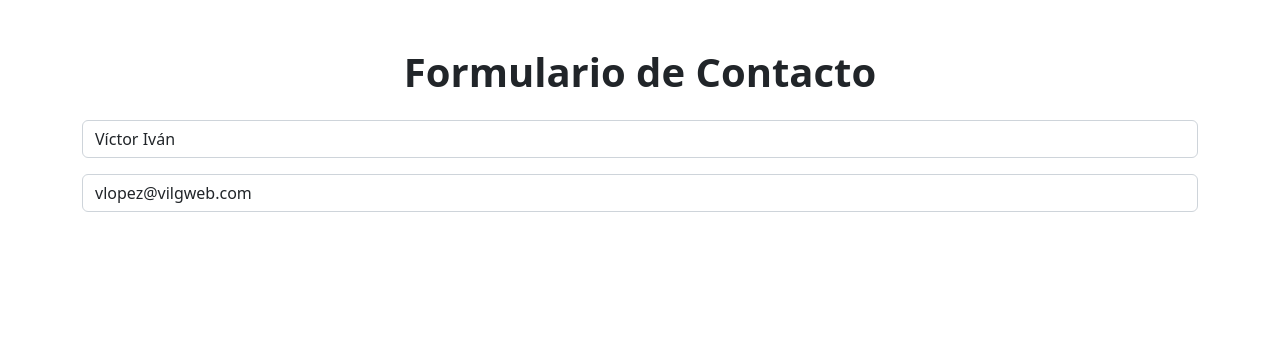
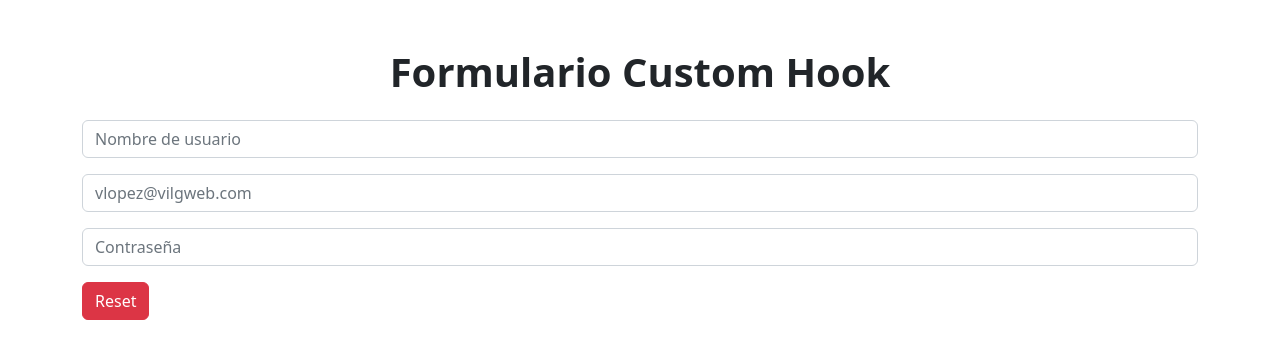
Before and after one commit to victorivanlopezlearning/hooks-app-react, a React (Vite) app: page / in a window 1280 px wide. Shown: the top 358 px of the page. Built offline with nearby package versions, Linux system fonts and the light colour scheme.

Commit message:
Finished

```diff
--- /dev/null
+++ b/src/02-useEffect/FormWithCustomHook.jsx
@@ -0,0 +1,62 @@
+import { useForm } from '../hooks/useForm';
+
+export const FormWithCustomHook = () => {
+
+  const { formState, onInputChange, onResetForm } = useForm({
+    username: '',
+    email: '',
+    password: '',
+  });
+
+  const { username, email, password } = formState;
+
+  return (
+    <div className="container mt-5">
+      <h1 className="text-center fw-bold">Formulario Custom Hook </h1>
+
+      <form className="mt-4">
+        <div className="mb-3">
+          <input
+            type="text"
+            className="form-control"
+            placeholder="Nombre de usuario"
+            id="username"
+            name="username"
+            value={username}
+            onChange={onInputChange}
+          />
+        </div>
+        <div className="mb-3">
+          <input
+            type="email"
+            className="form-control"
+            placeholder="vlopez@vilgweb.com"
+            id="email"
+            name="email"
+            value={email}
+            onChange={onInputChange}
+          />
+        </div>
+
+        <div className="mb-3">
+          <input
+            type="password"
+            className="form-control"
+            placeholder="Contraseña"
+            id="password"
+            name="password"
+            value={password}
+            onChange={onInputChange}
+          />
+        </div>
+
+        <button
+          type="button"
+          class="btn btn-danger"
+          onClick={onResetForm}
+        >
+          Reset</button>
+      </form>
+    </div>
+  )
+}
--- /dev/null
+++ b/src/hooks/useForm.js
@@ -0,0 +1,21 @@
+import { useState } from 'react';
+
+export const useForm = (initialForm = {}) => {
+
+  const [formState, setFormState] = useState(initialForm);
+
+  const onInputChange = ({ target }) => {
+    const { name, value } = target;
+    setFormState({ ...formState, [name]: value });
+  };
+
+  const onResetForm = () => {
+    setFormState(initialForm);
+  };
+
+  return {
+    formState,
+    onInputChange,
+    onResetForm,
+  }
+}
--- a/src/main.jsx
+++ b/src/main.jsx
@@ -3,10 +3,11 @@ import ReactDOM from 'react-dom/client';
 // import HooksApp from './HooksApp';
 // import { CounterApp } from './01-useState/CounterApp';
 // import { CounterWithCustomHook } from './01-useState/CounterWithCustomHook';
-import { SimpleForm } from './02-useEffect/SimpleForm';
+// import { SimpleForm } from './02-useEffect/SimpleForm';
+import { FormWithCustomHook } from './02-useEffect/FormWithCustomHook';
 
 ReactDOM.createRoot(document.getElementById('root')).render(
   <React.StrictMode>
-    <SimpleForm />
+    <FormWithCustomHook />
   </React.StrictMode>,
 )
```
